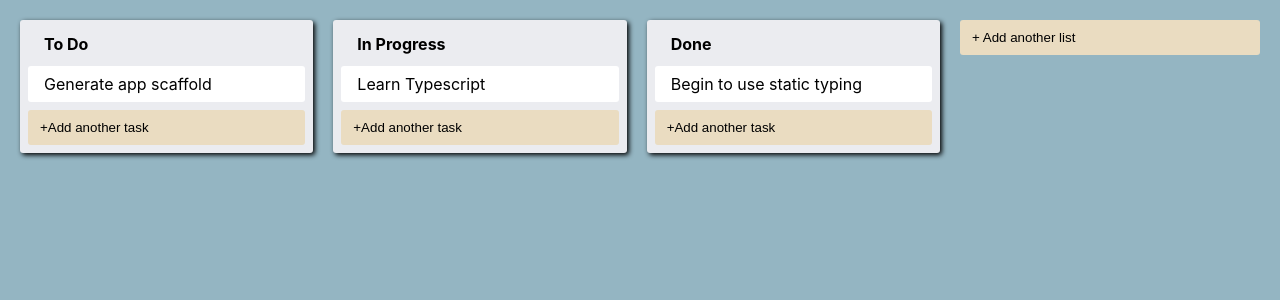
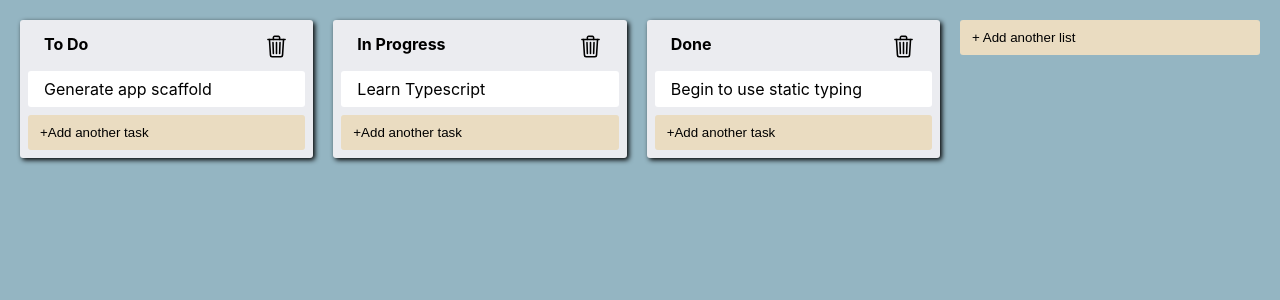
Before and after one commit to treb0ry/trello-clone, a React (Create React App) app: page / in a window 1280 px wide. Shown: the top 300 px of the page. Built offline with nearby package versions, Linux system fonts and the light colour scheme.

Commit message:
added trash icon;added DELETE_LIST action;fix zero length bug

```diff
--- a/src/AppStateContext.tsx
+++ b/src/AppStateContext.tsx
@@ -40,7 +40,8 @@ type Action =
         sourceColumn: string;
         targetColumn: string;
       };
-    };
+    }
+  | { type: "DELETE_LIST"; payload: { listId: string } };
 
 const appData: AppState = {
   draggedItem: undefined,
@@ -66,12 +67,18 @@ const appData: AppState = {
 const appStateReducer = (state: AppState, action: Action) => {
   switch (action.type) {
     case "ADD_LIST": {
+      if (action.payload.length === 0) {
+        return { ...state };
+      }
       return {
         ...state,
         lists: [...state.lists, { id: nanoid(), text: action.payload, tasks: [] }],
       };
     }
     case "ADD_TASK": {
+      if (action.payload.text.length === 0) {
+        return { ...state };
+      }
       const targetLaneIndex = findItemIndexById(state.lists, action.payload.listId);
       const newState = { ...state };
       newState.lists[targetLaneIndex].tasks.push({
@@ -96,6 +103,10 @@ const appStateReducer = (state: AppState, action: Action) => {
     case "SET_DRAGGED_ITEM": {
       return { ...state, draggedItem: action.payload };
     }
+    case "DELETE_LIST": {
+      const newLists = state.lists.filter((list) => list.id !== action.payload.listId);
+      return { ...state, lists: newLists };
+    }
     default: {
       return state;
     }
--- a/src/Column.tsx
+++ b/src/Column.tsx
@@ -7,6 +7,7 @@ import { useItemDrag } from "./utils/useItemDrag";
 import { useDrop } from "react-dnd";
 import { DragItem } from "./DragItem";
 import { isHidden } from "./utils/isHidden";
+import { TrashIcon } from "./TrashIcon";
 interface ColumnProps {
   text: string;
   index: number;
@@ -52,7 +53,10 @@ export const Column = ({ text, index, id, isPreview }: ColumnProps) => {
       isPreview={isPreview}
       isHidden={isHidden(isPreview, state.draggedItem, "COLUMN", id)}
     >
-      <ColumnTitle>{text}</ColumnTitle>
+      <ColumnTitle>
+        {text}
+        <TrashIcon listId={id} />
+      </ColumnTitle>
       {state.lists[index].tasks.map((task, i) => (
         <Card text={task.text} key={task.id} id={task.id} columnId={id} index={i} />
       ))}
--- /dev/null
+++ b/src/TrashIcon.tsx
@@ -0,0 +1,44 @@
+import React from "react";
+import { Svg } from "./styles";
+import { useAppState } from "./AppStateContext";
+
+interface TrashIconProps {
+  listId: string;
+}
+export const TrashIcon = ({ listId }: TrashIconProps) => {
+  const { dispatch } = useAppState();
+  return (
+    <Svg
+      xmlns="http://www.w3.org/2000/svg"
+      viewBox="0 0 512 512"
+      onClick={() => dispatch({ type: "DELETE_LIST", payload: { listId } })}
+    >
+      <title>Trash</title>
+      <path
+        d="M112 112l20 320c.95 18.49 14.4 32 32 32h184c17.67 0 30.87-13.51 32-32l20-320"
+        fill="none"
+        stroke="currentColor"
+        strokeLinecap="round"
+        strokeLinejoin="round"
+        strokeWidth="32"
+      />
+      <path
+        className="trash_cap"
+        stroke="currentColor"
+        strokeLinecap="round"
+        strokeMiterlimit="10"
+        strokeWidth="32"
+        d="M80 112h352"
+      />
+      <path
+        className="trash_cap"
+        d="M192 112V72h0a23.93 23.93 0 0124-24h80a23.93 23.93 0 0124 24h0v40M256 176v224M184 176l8 224M328 176l-8 224"
+        fill="none"
+        stroke="currentColor"
+        strokeLinecap="round"
+        strokeLinejoin="round"
+        strokeWidth="32"
+      />
+    </Svg>
+  );
+};
--- a/src/styles.ts
+++ b/src/styles.ts
@@ -1,4 +1,4 @@
-import styled from "styled-components";
+import styled, { keyframes } from "styled-components";
 interface AddItemButtonProps {
   dark?: boolean;
 }
@@ -36,6 +36,8 @@ export const ColumnContainer = styled(DragPreviewContainer)`
 export const ColumnTitle = styled.div`
   padding: 6px 16px 12px;
   font-weight: bold;
+  display: flex;
+  justify-content: space-between;
 `;
 
 export const CardContainer = styled(DragPreviewContainer)`
@@ -103,3 +105,39 @@ export const CustomDragLayerContainer = styled.div`
   top: 0;
   z-index: 100;
 `;
+const trashAnimation = keyframes`
+  0%,50%,100%{
+    transform:rotate(0deg)
+
+  }
+  25%{
+    transform:rotate(15deg)
+  }
+  75%{
+    transform:rotate(-15deg)
+  }
+`;
+const trashCapAnimation = keyframes`
+  0%,100%{
+    transform:translateY(0)
+  }
+  1%,99%{
+    transform:translateY(-40px)
+  }
+`;
+
+export const Svg = styled.svg`
+  width: 25px;
+  transition: color 85ms;
+  &:hover {
+    color: #efaeae;
+    path:nth-child(3) {
+      animation: ${trashCapAnimation} 200ms linear;
+    }
+    path:nth-child(4) {
+      animation: ${trashCapAnimation} 200ms linear;
+    }
+
+    animation: ${trashAnimation} 200ms linear;
+  }
+`;
```
